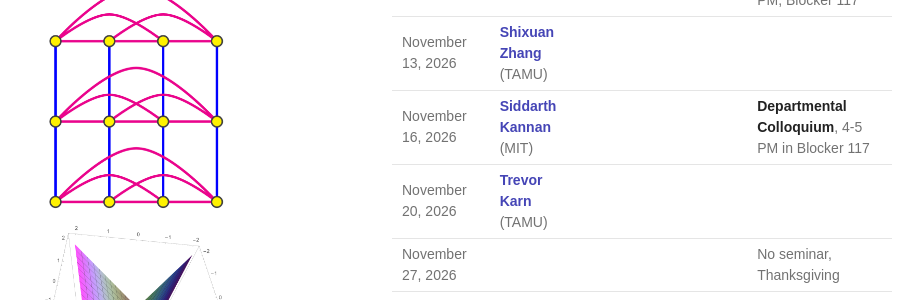
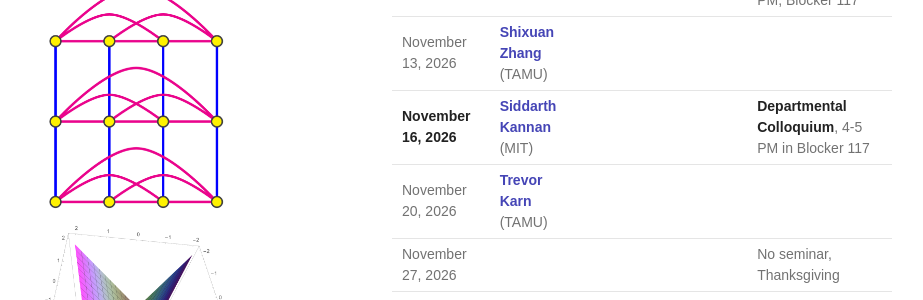
Before and after one commit to tamu-seminar/alg-comb, a Jekyll site: the page built from index.md, in a window 1280 px wide and 900 px high, scrolled down 719 px. Shown: the part 224-524 px from the top of the window, without its empty margins (178-1101 px from the left). Built offline with Jekyll 4.4.1, drawn with Linux system fonts in a browser that asks for light colours.

Commit message:
bold face

```diff
--- a/index.md
+++ b/index.md
@@ -35,7 +35,7 @@ The organizers are [Trevor Karn](https://trevorkarn.github.io/) and [Galen Dorpa
 | October 30, 2026  |         |       | No seminar, [SIAM TX-LA Regional Meeting](https://sites.google.com/view/siam-txla-2026)                                |
 | November 6, 2026  |[Brad Dirks](https://bdirks8.github.io/)          |       | **Departmental colloquium**, 4-5 PM, Blocker 117                            |
 | November 13, 2026 |[Shixuan Zhang](https://shixuan.page/) (TAMU)         |       |                                 |
-| November 16, 2026 |[Siddarth Kannan](https://sites.google.com/view/siddarthkannan?pli=1&authuser=0) (MIT)         |       | **Departmental Colloquium**, 4-5 PM in Blocker 117                                |
+| **November 16, 2026** |[Siddarth Kannan](https://sites.google.com/view/siddarthkannan?pli=1&authuser=0) (MIT)         |       | **Departmental Colloquium**, 4-5 PM in Blocker 117                                |
 | November 20, 2026 |[Trevor Karn](https://trevorkarn.github.io/) (TAMU)         |       |                                 |
 | November 27, 2026 |         |       | No seminar, Thanksgiving       |
 | December 4, 2026  |         |       | No seminar, reading day/finals |
```
